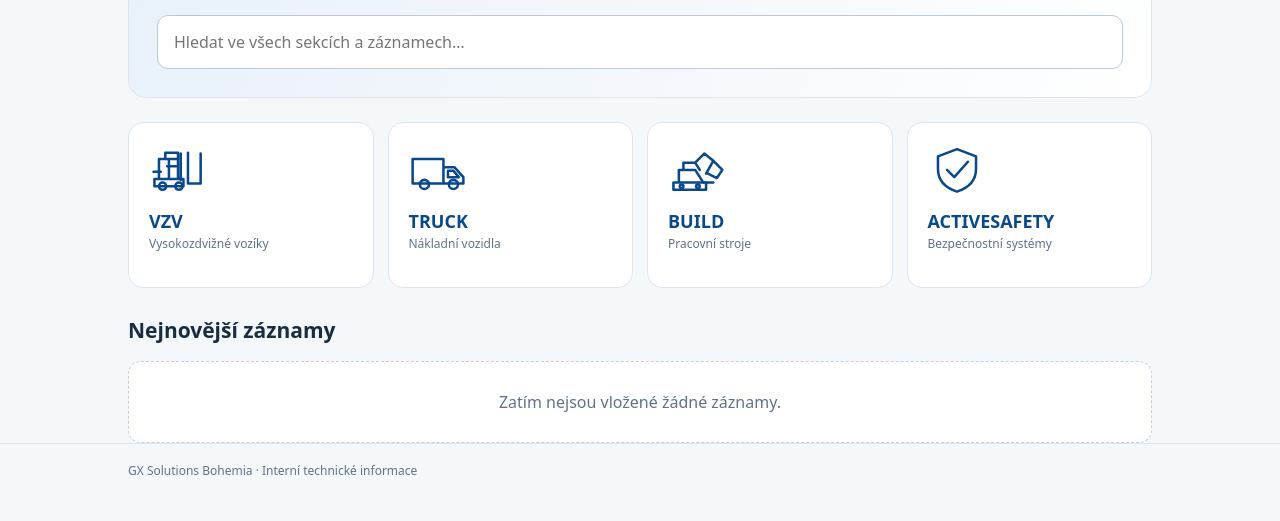
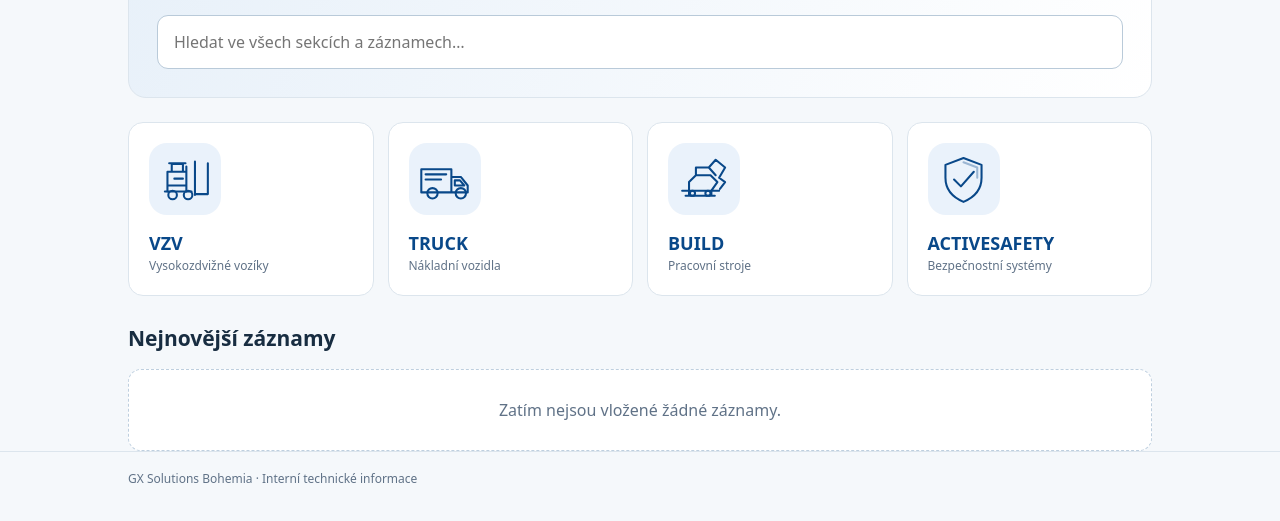
Before and after one commit to tomasluzar79-ctrl/GXTechnik, a plain HTML site: page index.html in a window 1280 px wide. Shown: the part 257-778 px from the top of the page. Drawn offline with Linux system fonts and the light colour scheme.

Commit message:
Redesign four section icons in consistent GX corporate blue

```diff
--- a/index.html
+++ b/index.html
@@ -57,6 +57,11 @@
 /* Nadpis TECHNIK vedle firemního loga */
 .brand-caption{font-size:36px;line-height:1;font-weight:900;letter-spacing:-1.2px;color:#034795;margin-left:5px}
 @media(max-width:740px){.brand-caption{font-size:30px;letter-spacing:-1px}}
+/* Jednotný moderní styl ikon sekcí */
+.tile .ico{width:72px;height:72px;display:flex;align-items:center;justify-content:center;margin-bottom:15px;border-radius:18px;background:#eaf2fb;color:#094889;transition:background .2s ease,transform .2s ease}
+.tile .ico svg{width:55px;height:55px;stroke:currentColor;stroke-width:2.4;stroke-linecap:round;stroke-linejoin:round;fill:none}
+.tile:hover .ico,.tile:focus-visible .ico{background:#dceafa;transform:translateY(-2px)}
+@media(max-width:740px){.tile .ico{width:62px;height:62px;border-radius:15px}.tile .ico svg{width:48px;height:48px}}
 </style>
 </head>
 <body>
@@ -84,10 +89,10 @@ playSplash();
 /* Integrace: backend musí ověřit identitu a roli na serveru. Zatím jde o bezpečně read-only prototyp. */
 const API_URL='https://script.google.com/macros/s/AKfycbypKqwtRwdssP2Z1leZ0uZjfnyZhB1f5ccAxgnJVWijdjCE0TeAwiLQoM6wMIvP9yJ5Zg/exec'; // Veřejné API pouze pro čtení.
 const categories=[
- {id:'VZV',name:'VZV',desc:'Vysokozdvižné vozíky',icon:'<svg viewBox="0 0 64 52" aria-hidden="true"><path d="M6 37h32v8H6z M11 37V15h21v22 M18 15V8h14v7 M22 15v22 M35 9v29 M43 8v34 M43 42h14 M57 42V9"/><circle cx="15" cy="45" r="4"/><circle cx="33" cy="45" r="4"/><path d="M5 29h8 M20 23h10"/></svg>'},
- {id:'TRUCK',name:'TRUCK',desc:'Nákladní vozidla',icon:'<svg viewBox="0 0 64 52" aria-hidden="true"><path d="M4 15h34v27H4z M38 24h12l10 11v7H38z M43 28h6l6 7H43z M5 42h53"/><circle cx="17" cy="43" r="5"/><circle cx="49" cy="43" r="5"/></svg>'},
- {id:'BUILD',name:'BUILD',desc:'Pracovní stroje',icon:'<svg viewBox="0 0 64 52" aria-hidden="true"><path d="M6 41h36v8H6z M12 41V27h18l9 14 M17 27v-8h13l5 8 M30 19l10-10 10 8-8 14 M50 17l10 10-6 9-10-5"/><circle cx="15" cy="45" r="2"/><circle cx="33" cy="45" r="2"/><path d="M41 41h9"/></svg>'},
- {id:'ACTIVESAFETY',name:'ACTIVESAFETY',desc:'Bezpečnostní systémy',icon:'<svg viewBox="0 0 64 52" aria-hidden="true"><path d="M32 4 53 12v14c0 14-9 21-21 25C20 47 11 40 11 26V12z"/><path d="m21 27 8 8 15-17"/></svg>'}
+ {id:'VZV',name:'VZV',desc:'Vysokozdvižné vozíky',icon:'<svg viewBox="0 0 64 64" aria-hidden="true"><path d="M11 46V23h22v23 M16 23v-9h13v9 M33 17v29 M43 11v39 M43 49h15 M58 49V13 M11 39h22 M19 31h10"/><path d="M8 46h31"/><circle cx="17" cy="50" r="5"/><circle cx="35" cy="50" r="5"/><path d="M13 13h19"/></svg>'},
+ {id:'TRUCK',name:'TRUCK',desc:'Nákladní vozidla',icon:'<svg viewBox="0 0 64 64" aria-hidden="true"><path d="M5 20h35v27H5z M40 29h11l8 10v8H40z M44 33h6l5 6H44z M5 47h7 M24 47h22 M56 47h3"/><circle cx="18" cy="48" r="6"/><circle cx="51" cy="48" r="6"/><path d="M10 26h24 M10 32h18"/></svg>'},
+ {id:'BUILD',name:'BUILD',desc:'Pracovní stroje',icon:'<svg viewBox="0 0 64 64" aria-hidden="true"><path d="M7 45h33l7-10-8-8H22l-8 8v10 M22 27v-9h15l8 9 M37 18l8-9 11 9-7 12 M49 30l7 5-6 8 M6 45h43"/><path d="M10 51h34 M14 45v6 M40 45v6"/><circle cx="18" cy="48" r="3"/><circle cx="36" cy="48" r="3"/></svg>'},
+ {id:'ACTIVESAFETY',name:'ACTIVESAFETY',desc:'Bezpečnostní systémy',icon:'<svg viewBox="0 0 64 64" aria-hidden="true"><path d="M32 7 53 15v15c0 14-9 23-21 28C20 53 11 44 11 30V15z"/><path d="m21 32 8 8 15-17"/><path d="M32 12 48 18v12" opacity=".35"/></svg>'}
 ];
 let records=[];let currentUser=null;let loadError='';
 const app=document.getElementById('app');const adminButton=document.getElementById('adminButton');
```
